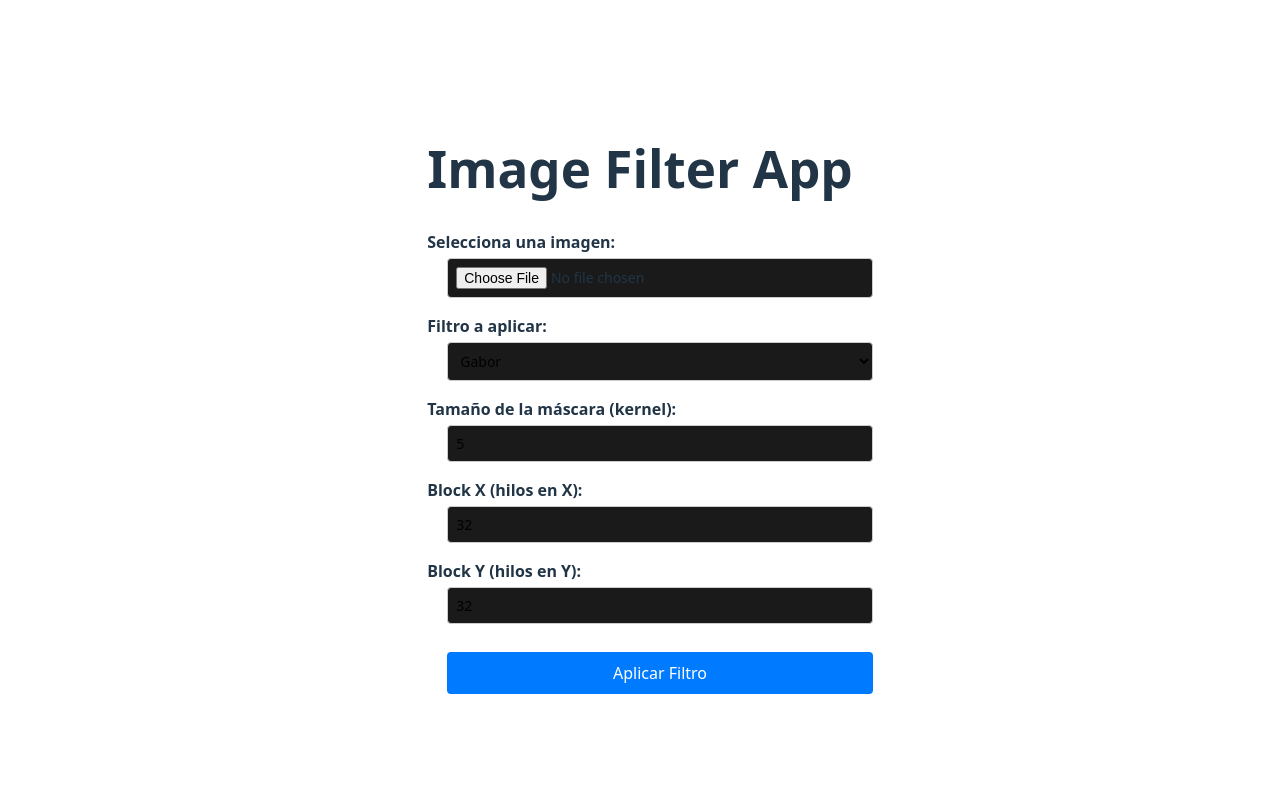
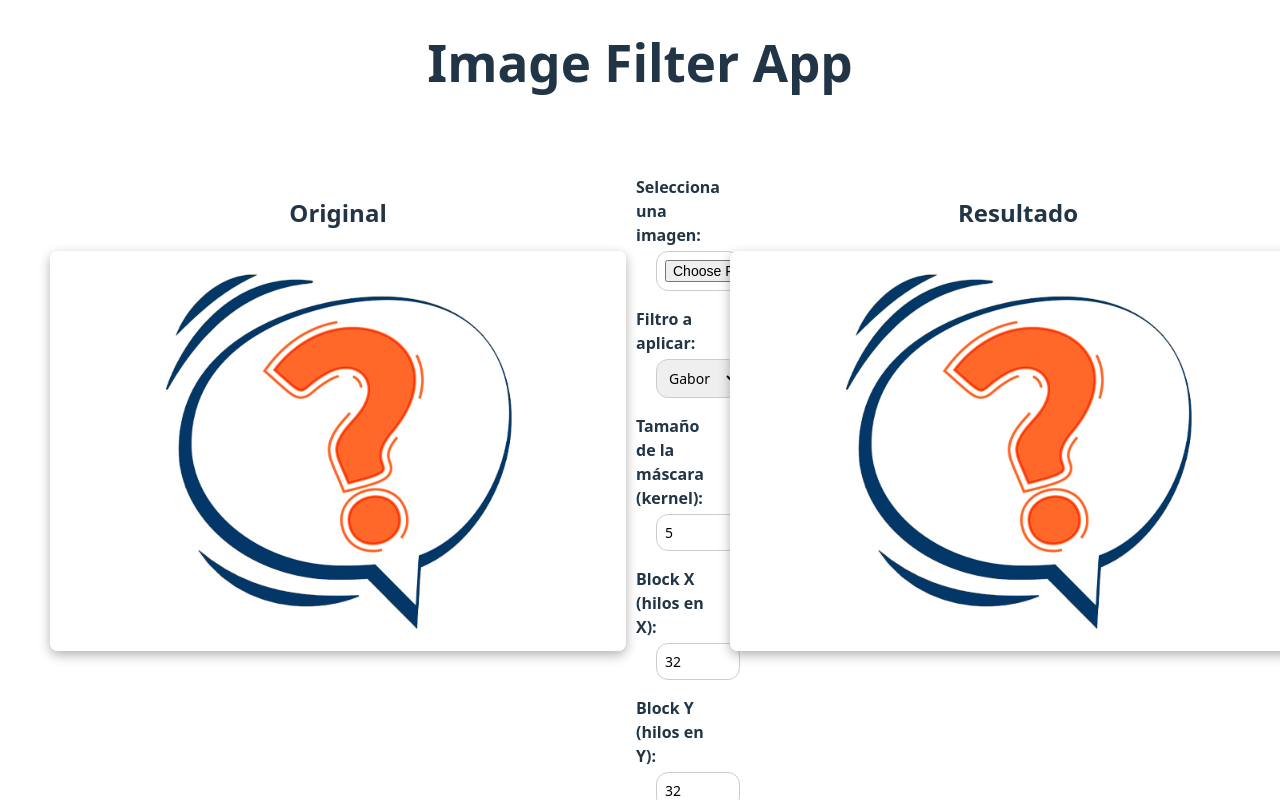
Before and after one commit to Chris-Liter/Web-filtros, a React (Vite) app: page / in a window 1280 px wide. Built offline with nearby package versions, Linux system fonts and the light colour scheme.

Commit message:
Cambios en el front diseño

```diff
--- a/src/App.css
+++ b/src/App.css
@@ -1,8 +1,11 @@
 #root {
-  max-width: 1280px;
-  margin: 0 auto;
-  padding: 2rem;
+  width: 100vw; /* ocupar todo el ancho de la pantalla */
+  height: 100vh;
+  margin: 0;
+  padding: 0;
   text-align: center;
+  box-sizing: border-box;
+  overflow-x: hidden;
 }
 
 .logo {
@@ -43,7 +46,15 @@
 
 .imagen{
   height: 400px;
+  border-radius: 8px;
+  box-shadow: 0 4px 12px rgba(0, 0, 0, 0.3);
+  transition: transform 0.3s ease;
 }
+
+.imagen:hover {
+  transform: scale(1.03);
+}
+
 
 label {
   display: block;
@@ -55,11 +66,12 @@ label {
 input[type="file"],
 input[type="number"],
 select {
+  background-color: light dark;
   width: 100%;
   padding: 8px;
   margin-bottom: 16px;
   border: 1px solid #ccc;
-  border-radius: 4px;
+  border-radius: 12px;
   box-sizing: border-box;
   font-size: 14px;
 }
@@ -70,21 +82,63 @@ button {
   color: white;
   padding: 10px 0;
   border: none;
-  border-radius: 4px;
+  border-radius: 12px;
   cursor: pointer;
   font-size: 16px;
   margin-top: 12px;
+  transition: transform 0.3s ease;
 }
 
 button:hover {
   background-color: #0056b3;
+  transform: scale(1.05);
 }
 
 
 .resultado-info {
   font-size: 16px;
-  color: #333;
+  color:#1a1a1a white ;
   margin-top: 10px;
   text-align: left;
   padding: 0 1rem;
 }
+
+.resultados-globales {
+  position: relative;
+  text-align: center;
+  font-size: 20px;
+  color:#1a1a1a white;
+  background-color: #222 white;
+  padding: 16px;
+  border-radius: 8px;
+  width: fit-content;
+  margin-left: auto;
+  margin-right: auto;
+}
+
+
+.contenedor-principal {
+  display: flex;
+  justify-content: space-between; /* distribución horizontal */
+  align-items: flex-start;
+
+  padding: 50px;
+  box-sizing: border-box;
+  width: 100vw; /* usar el ancho completo */
+  gap: 10px;
+}
+
+.columna-izquierda,
+.columna-derecha {
+  display: flex;
+  flex-direction: column;
+  align-items: center;
+}
+
+.columna-centro {
+  width: 500px;
+  margin: 0 auto;
+  display: flex;
+  flex-direction: column;
+  justify-content: center;
+}
--- a/src/App.tsx
+++ b/src/App.tsx
@@ -8,6 +8,10 @@ import axios from 'axios'
 
 function App() {
   const [imagePreview, setImagePreview] = useState<string | null>(null);
+
+  const backupImage = "pregunta.jpg";
+  const loadingImage = "pregunta.jpg";
+  const [isProcessing, setIsProcessing] = useState<boolean>(false);
 
   const [image, setImage] = useState<File | null>(null);
   const [filteredImage, setFilteredImage] = useState<string | null>(null);
@@ -44,6 +48,8 @@ function App() {
 
   const applyFilter = async () => {
     if (!image) return;
+
+    setIsProcessing(true); // comenzar procesamiento
 
     const formData = new FormData();
     formData.append("image", image);
@@ -82,6 +88,8 @@ function App() {
 
     } catch (error) {
       console.error("Error al aplicar filtro:", error);
+    } finally {
+      setIsProcessing(false); // finalizar procesamiento
     }
 
   };
@@ -89,17 +97,25 @@ function App() {
 
 
   return (
-    <div className="p-4 max-w-md mx-auto">
-      <h1 className="text-xl font-bold mb-4">Image Filter App</h1>
-      {imagePreview && (
     <div>
-          <img src={imagePreview} alt='Imagen' className="imagen"></img>
+    <h1 className="title">Image Filter App</h1>
+
+    <div className="contenedor-principal">
+      {/* Columna izquierda - Imagen original */}
+      <div className="columna-izquierda">
+        <h2>Original</h2>
+        <img
+          src={imagePreview || backupImage}
+          alt='Imagen original'
+          className="imagen"
+        />
       </div>
-      )}
 
+      {/* Columna central - Inputs */}
+      <div className="columna-centro">
         <div>
           <label htmlFor="imageInput">Selecciona una imagen:</label>
-        <input id="imageInput" type="file" accept="image/*" onChange={handleImageChange} className="mt-1 w-full" />
+          <input id="imageInput" type="file" accept="image/*" onChange={handleImageChange} />
         </div>
 
         <div>
@@ -115,32 +131,24 @@ function App() {
           </select>
         </div>
 
-
         <div>
           <label htmlFor="kernelSize">Tamaño de la máscara (kernel):</label>
           <input
             id="kernelSize"
             type="number"
             value={kernelSize}
-          onChange={(e) => {
-            const value = parseInt(e.target.value);
-            setKernelSize(isNaN(value) ? 0 : value);
-          }}
+            onChange={(e) => setKernelSize(parseInt(e.target.value))}
           />
         </div>
 
         {filterType === "gaussian" && (
-        <div className="mb-4">
+          <div>
             <label htmlFor="sigmaInput">Sigma (solo para Gaussian):</label>
             <input
               id="sigmaInput"
               type="number"
               value={sigma}
-            onChange={(e) => {
-              const value = parseFloat(e.target.value);
-              setSigma(isNaN(value) ? 0 : value);
-            }}
-            placeholder="Sigma"
+              onChange={(e) => setSigma(parseFloat(e.target.value))}
               min={0.1}
               step={0.1}
             />
@@ -171,24 +179,47 @@ function App() {
           />
         </div>
 
+        <button onClick={applyFilter}>Aplicar Filtro</button>
+      </div>
 
-      <button onClick={applyFilter}> Aplicar Filtro </button>
+      {/* Columna derecha - Resultados */}
+      <div className="columna-derecha">
+        <h2>Resultado</h2>
+        <img
+          src={
+            isProcessing
+              ? loadingImage
+              : filteredImage
+              ? filteredImage
+              : backupImage
+          }
+          alt="Resultado"
+          className="imagen"
+        />
 
-      {filteredImage && (
-        <div className="mt-6">
-          <h2>Resultado del procesamiento</h2>
-          <img src={filteredImage} alt="Filtered" className="imagen" />
-          <div className="resultado-info">
-            {executionTime !== null && <p> Tiempo de ejecución: <strong>{executionTime} ms</strong></p>}
-            {returnedMask !== null && <p> Tamaño de máscara: <strong>{returnedMask} x {returnedMask} </strong></p>}
+      </div>
+    </div>
+
+    {!isProcessing && filteredImage && (
+          <div className="resultados-globales">
+            {executionTime !== null && (
+              <p>Tiempo de ejecución: <strong>{executionTime} ms</strong></p>
+            )}
+            {returnedMask !== null && (
+              <p>Tamaño de máscara: <strong>{returnedMask} x {returnedMask}</strong></p>
+            )}
             {filterType === "gaussian" && returnedSigma !== null && (
               <p>Sigma aplicado: <strong>{returnedSigma}</strong></p>
             )}
-            {returnedBlockX !== null && <p>Block X: <strong>{returnedBlockX}</strong></p>}
-            {returnedBlockY !== null && <p>Block Y: <strong>{returnedBlockY}</strong></p>}
-          </div>
+            {returnedBlockX !== null && (
+              <p>Block X: <strong>{returnedBlockX}</strong></p>
+            )}
+            {returnedBlockY !== null && (
+              <p>Block Y: <strong>{returnedBlockY}</strong></p>
+            )}
           </div>
         )}
+
   </div>
   );
 }
--- a/src/index.css
+++ b/src/index.css
@@ -5,7 +5,7 @@
 
   color-scheme: light dark;
   color: rgba(255, 255, 255, 0.87);
-  background-color: #242424;
+  background-color: light dark;
 
   font-synthesis: none;
   text-rendering: optimizeLegibility;
@@ -54,7 +54,7 @@ select{
   font-size: 1em;
   font-weight: 500;
   font-family: inherit;
-  background-color: #1a1a1a;
+  background-color: white #1a1a1a;
   cursor: pointer;
   transition: border-color 0.25s;
   margin-left: 20px;
@@ -67,7 +67,7 @@ input{
   font-size: 1em;
   font-weight: 500;
   font-family: inherit;
-  background-color: #1a1a1a;
+  background-color:white #1a1a1a;
   cursor: pointer;
   transition: border-color 0.25s;
   margin-left: 20px;
```
Also changed, not shown: public/pregunta.jpg (added), src/assets/pregunta.jpg (added). Lines whose indentation alone changed are shown as unchanged.
